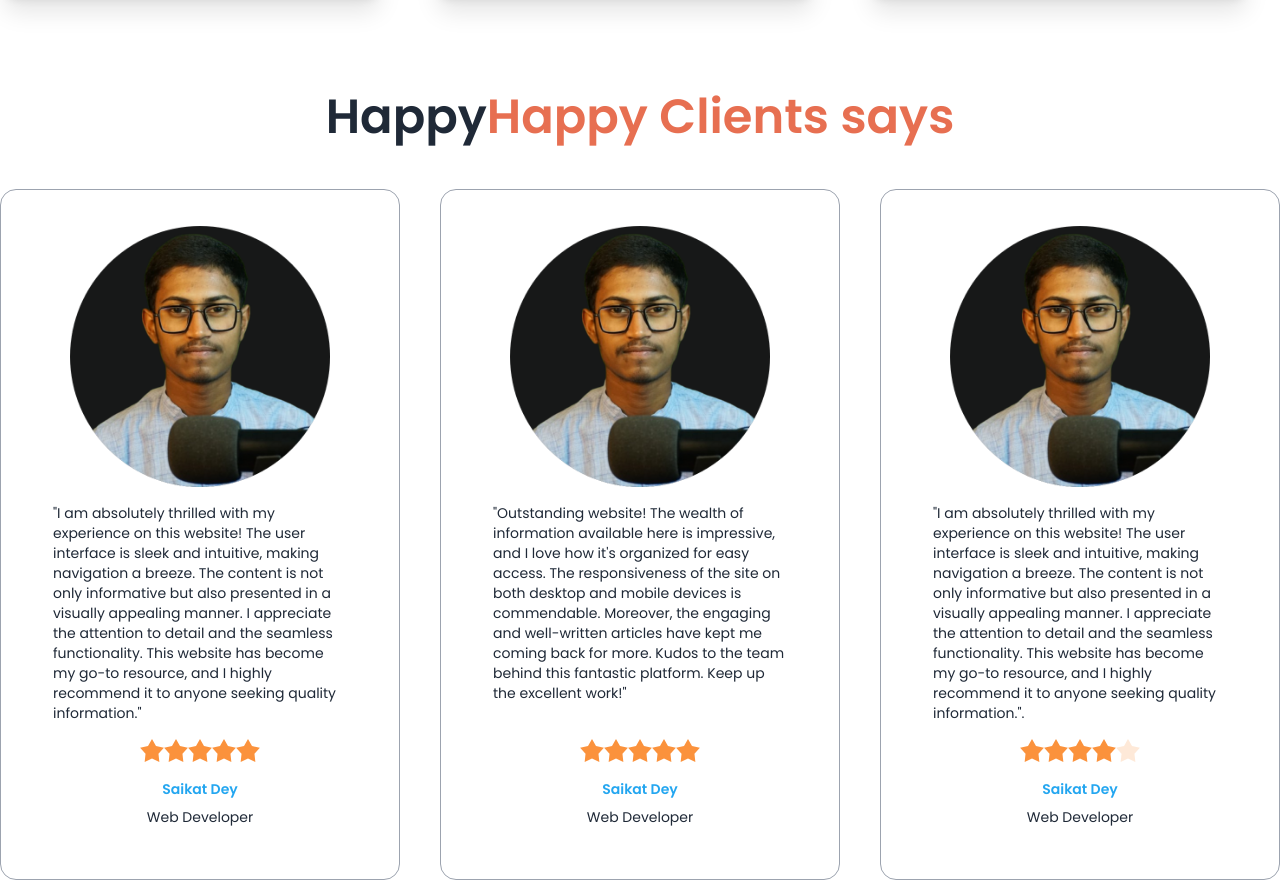
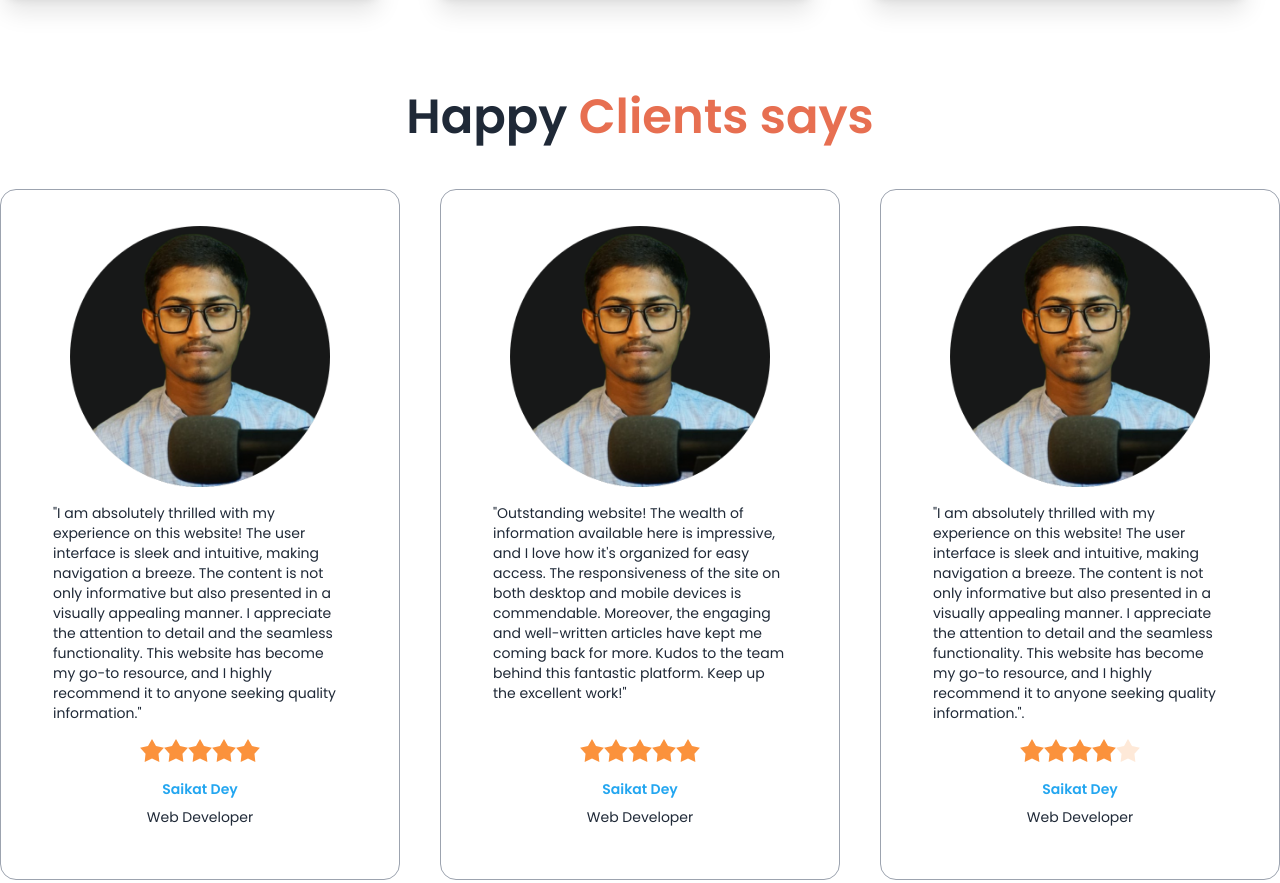
Before and after one commit to codeftsaikat/bike-zone-website, a plain HTML site: page index.html in a window 1280 px wide. Shown: the part 1373-2256 px from the top of the page. Drawn offline with nearby package versions, Linux system fonts and the light colour scheme.

Commit message:
add some code

```diff
--- a/index.html
+++ b/index.html
@@ -232,7 +232,7 @@
 
         <!-- more content add -->
         <section class="my-24">
-            <div class="text-5xl mb-12 font-semibold text-center">Happy<span class="text-biker-zone">Happy Clients
+            <div class="text-5xl mb-12 font-semibold text-center">Happy<span class="text-biker-zone"> Clients
                     says</span></div>
             <div class="grid grid-cols-1 md:grid-cols-2 lg:grid-cols-3 gap-10">
                 <div class="card card-compact  p-9 bg-base-100 border border-gray-400">
```
